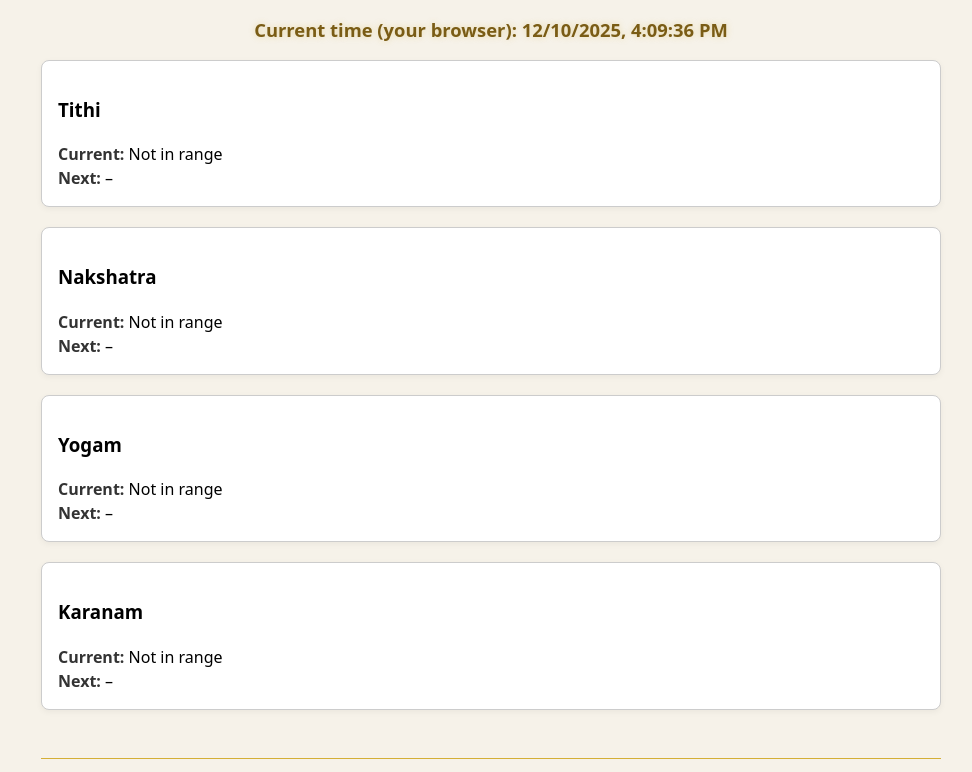
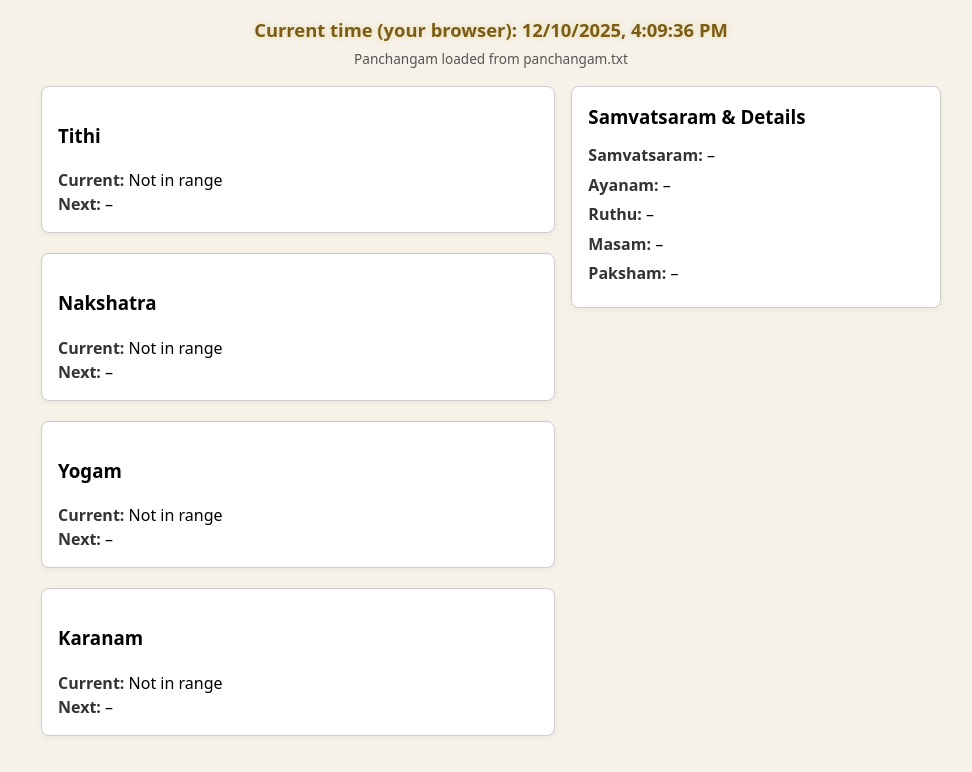
Before and after one commit to esbalabhakti-arch/IndiaPanchangam, a plain HTML site: page index.html in a window 1280 px wide. Shown: the part 149-921 px from the top of the page, without its empty margins (149-1121 px from the left). Drawn offline with Linux system fonts and the light colour scheme.

Commit message:
Update index.html

```diff
--- a/index.html
+++ b/index.html
@@ -2,7 +2,7 @@
 <html lang="en">
 <head>
   <meta charset="UTF-8" />
-  <title>Portland, OR - USA - Pacific Time Chaandramaanam Panchangam</title>
+  <title>Indian Standard Time (IST) based Chaandramaanam Panchangam</title>
   <meta name="viewport" content="width=device-width, initial-scale=1" />
   <style>
     body {
@@ -61,17 +61,49 @@
       border-radius: 2px;
     }
 
-    /* ⭐ UPDATED CURRENT TIME STYLE ⭐ */
+    /* Current time style */
     .current-time-top {
       text-align: center;
       font-size: 1.15rem;
       font-weight: 700;
-      color: #7a5c15;                 /* deep gold-brown */
-      margin-bottom: 1rem;
-      text-shadow: 0 0 6px rgba(212, 175, 55, 0.35);  /* soft golden glow */
+      color: #7a5c15;
+      margin-bottom: 0.35rem;
+      text-shadow: 0 0 6px rgba(212, 175, 55, 0.35);
     }
 
-    /* Section styling */
+    /* Backend timestamp – above footer line */
+    .backend-time-line {
+      text-align: center;
+      font-size: 0.8rem;
+      font-style: italic;
+      color: #b00020;   /* red */
+      margin: 0.6rem 0 0.4rem 0;
+    }
+
+    /* Status line */
+    .status-line {
+      text-align: center;
+      font-size: 0.85rem;
+      color: #555;
+      margin-bottom: 1rem;
+    }
+
+    /* Two-column content layout */
+    .content {
+      display: flex;
+      flex-wrap: wrap;
+      gap: 1rem;
+    }
+
+    .left-column {
+      flex: 2 1 55%;
+    }
+
+    .right-column {
+      flex: 1 1 40%;
+    }
+
+    /* Card / section styling */
     .section {
       border: 1px solid #ccc;
       border-radius: 8px;
@@ -95,9 +127,19 @@
       color: #444;
     }
 
+    /* Right-hand meta box */
+    .meta-section h3 {
+      margin-top: 0;
+      margin-bottom: 0.75rem;
+    }
+
+    .meta-row {
+      margin-bottom: 0.35rem;
+    }
+
     /* Footer */
     .footer {
-      margin-top: 3rem;
+      margin-top: 1.2rem;
       padding-top: 1rem;
       border-top: 1px solid #d4af37;
       text-align: center;
@@ -109,6 +151,12 @@
     .footer strong {
       color: #7a5c15;
     }
+
+    @media (max-width: 700px) {
+      .content {
+        flex-direction: column;
+      }
+    }
   </style>
 </head>
 
@@ -119,16 +167,25 @@
     <img src="guru.png" alt="Guru Image" />
 
     <div class="header-title">
-      <h1>Portland, OR - USA - Pacific Time</h1>
+      <h1>Indian Standard Time (IST) based</h1>
       <h1>Chaandramaanam Panchangam</h1>
+      <!-- <div class="sanskrit">चन्द्रमान पञ्चाङ्गम्</div> -->
     </div>
   </div>
 
   <div class="divider"></div>
 
-  <!-- ⭐ CURRENT TIME (NOW WITH A BOLD GOLD EMPHASIS) ⭐ -->
+  <!-- Current time (browser / IST for India users) -->
   <div id="now-display" class="current-time-top"></div>
 
+  <!-- Status line (file load message) -->
+  <div id="status" class="status-line"></div>
+
+  <!-- Main two-column content -->
+  <div class="content">
+
+    <!-- LEFT: dynamic sections -->
+    <div class="left-column">
       <!-- Tithi -->
       <div class="section">
         <h3>Tithi</h3>
@@ -160,11 +217,45 @@
         <div class="time-remaining" id="karana-remaining"></div>
         <div><span class="label">Next:</span> <span id="karana-next" class="value">–</span></div>
       </div>
+    </div>
+
+    <!-- RIGHT: Samvatsaram / Ayanam / Ruthu / Masam / Paksham -->
+    <div class="right-column">
+      <div class="section meta-section">
+        <h3>Samvatsaram &amp; Details</h3>
+
+        <div class="meta-row">
+          <span class="label">Samvatsaram:</span>
+          <span id="samvatsaram" class="value">–</span>
+        </div>
+        <div class="meta-row">
+          <span class="label">Ayanam:</span>
+          <span id="ayanam" class="value">–</span>
+        </div>
+        <div class="meta-row">
+          <span class="label">Ruthu:</span>
+          <span id="ruthu" class="value">–</span>
+        </div>
+        <div class="meta-row">
+          <span class="label">Masam:</span>
+          <span id="masam" class="value">–</span>
+        </div>
+        <div class="meta-row">
+          <span class="label">Paksham:</span>
+          <span id="paksham" class="value">–</span>
+        </div>
+      </div>
+    </div>
+
+  </div> <!-- /content -->
+
+  <!-- Backend Panchangam time stamp (IST) -->
+  <div id="backend-time" class="backend-time-line"></div>
 
   <!-- Footer -->
   <div class="footer">
     Acknowledgments<br />
-    <strong>Shri Ashok Krishnamoorthy, Portland, OR - USA</strong>
+    <strong>Shri Ashok Krishnamoorthy</strong>
     <br /><br />
     Contact:<br />
     <strong>a.krishnamoorthy@comcast.net</strong>
```
Lines whose indentation alone changed are shown as unchanged.
